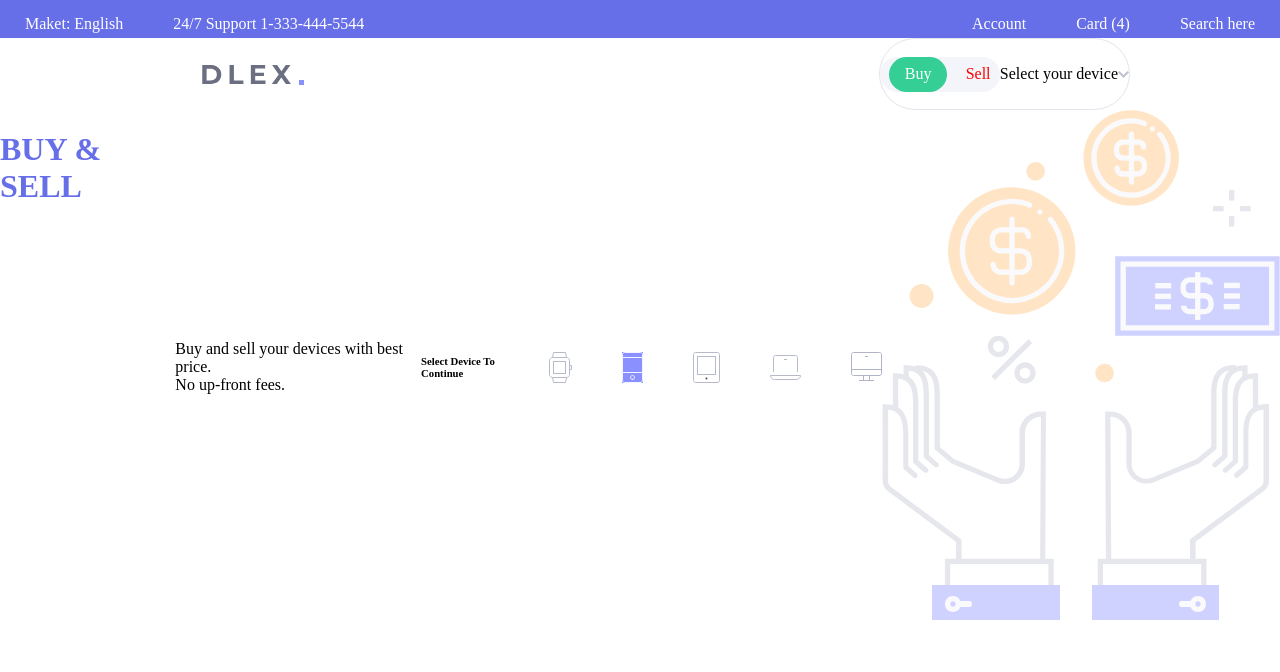
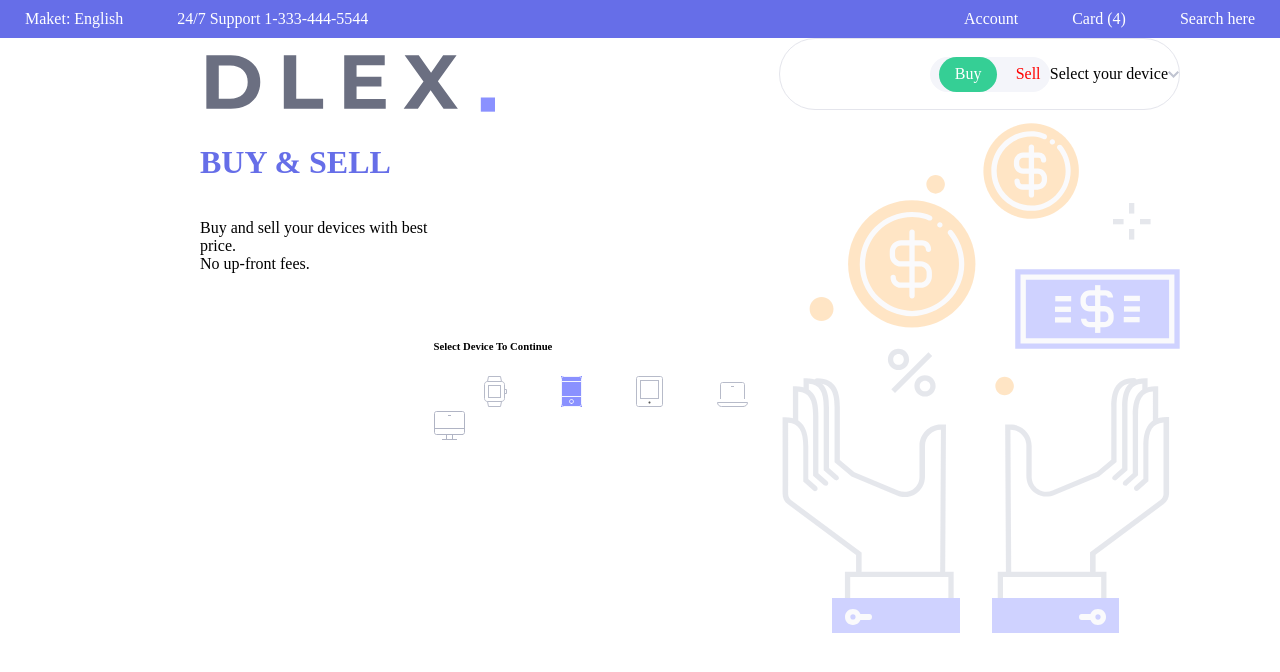
Before and after one commit to IllyaPriymak/my-new-page-, a plain HTML site: page index.html in a window 1280 px wide. Drawn offline with Linux system fonts and the light colour scheme.

Commit message:
finishing second block

```diff
--- a/index.html
+++ b/index.html
@@ -7,11 +7,11 @@
   </head>
   <body>
     <div class="container">
-      <div class="card">
+      <div class="first-blok">
         <a class="link" href="#">Maket: English</a>
         <a class="link" href="#">24/7 Support 1-333-444-5544</a>
       </div>
-      <div class="card">
+      <div class="first-blok">
         <a class="link" href="#">Account</a>
         <a class="link" href="#">Card (4)</a>
         <a class="link" href="#">Search here</a>
@@ -29,11 +29,14 @@
       </div>
       </div>
         <div class="container3">
+          <div class="paragraf">
             <h1>BUY & SELL</h1>
-            <p class="paragraf">Buy and sell your devices with best price.<br>
+            <p>Buy and sell your devices with best price.<br>
               No up-front fees.</p><br>
+          </div>
             <div class="card">
               <h6>Select Device To Continue</h6>
+              <div class="icon">
                 <a class="link" href="#"></a>
                 <img src="images\watch.svg" alt="watch">
                 <a class="link" href="#"></a>
@@ -45,6 +48,7 @@
                 <a class="link" href="#"></a>
                 <img src="images\desktop.svg" alt="desktop">
               </div>
+            </div>
             <div class="big-icon">
               <img src="images\Big Icon.svg" alt="icon">
            </div>
--- a/styles/index.css
+++ b/styles/index.css
@@ -23,8 +23,8 @@ body{
   display: flex;
   justify-content: space-between;
   padding-left: 200px;
-  padding-right: 150px;
-  height: 085x;
+  padding-right: 100px;
+  height: 85px;
 
 }
 
@@ -37,6 +37,7 @@ justify-content: flex-end;
 border: 1px solid #E4E5EC;
 border-radius: 100px;
 align-items: center;
+padding-left: 150px;
 
 }
 
@@ -69,25 +70,36 @@ padding-right: 10px;
 
 .container3 {
   display: flex;
-    justify-content: space-between;
+  justify-content: space-between;
 }
 
 h1 {
   color: #666EE8;
   display: flex;
-  justify-content: center;
+  align-self: flex-start;
+}
+
+h6{
+  display: flex;
+  align-self: flex-start;
 }
 
 .paragraf {
   display: flex;
-  align-self: center;
+  flex-direction: column;
+  padding-left: 200px;
 }
 
 .card {
   display: flex;
-  align-items: center;
+  flex-direction: column;
+  align-self: center;
 }
 
 .mobile-icon {
-  background-color: #8A91FF;
+background-color: #8A91FF;
 }
+
+.big-icon {
+  padding-right: 100px;
+}
```
Lines whose indentation alone changed are shown as unchanged.
